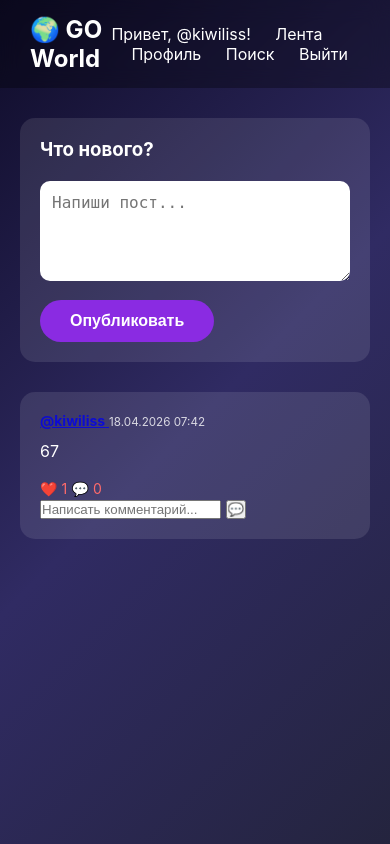
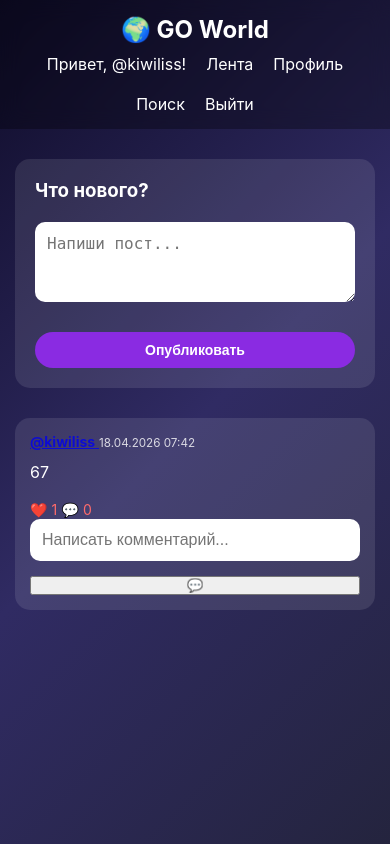
Before and after one commit to kiwiliwwi9-afk/GO-World, a Flask app: page /feed in a window 390 px wide. Run offline with Flask 3, Linux system fonts and the light colour scheme; a user stored in the database is signed in; data comes from the database, SQL or seed files in the repository; data that the repository does not hold is empty.

Commit message:
Update style.css

```diff
--- a/static/style.css
+++ b/static/style.css
@@ -43,6 +43,7 @@
     gap: 20px;
     justify-content: center;
     margin-bottom: 60px;
+    flex-wrap: wrap;
 }
 
 .btn {
@@ -73,6 +74,7 @@
     background: #8a2be2;
 }
 
+/* ===== НАВИГАЦИЯ ===== */
 .navbar {
     display: flex;
     justify-content: space-between;
@@ -80,6 +82,8 @@
     padding: 15px 30px;
     background: rgba(0,0,0,0.3);
     backdrop-filter: blur(10px);
+    flex-wrap: wrap;
+    gap: 10px;
 }
 
 .nav-brand {
@@ -87,16 +91,22 @@
     font-weight: bold;
 }
 
-.nav-links a {
+.nav-links {
+    display: flex;
+    gap: 20px;
+    flex-wrap: wrap;
+}
+
+.nav-links a, .nav-links span {
     color: white;
     text-decoration: none;
-    margin-left: 20px;
 }
 
 .nav-links a:hover {
     text-decoration: underline;
 }
 
+/* ===== ЛЕНТА И ПРОФИЛЬ ===== */
 .feed-container, .profile-container {
     max-width: 700px;
     margin: 30px auto;
@@ -131,14 +141,18 @@
 .post-header {
     display: flex;
     justify-content: space-between;
+    align-items: center;
     margin-bottom: 10px;
     font-size: 14px;
     opacity: 0.8;
+    flex-wrap: wrap;
+    gap: 10px;
 }
 
 .post-content {
     margin-bottom: 15px;
     line-height: 1.5;
+    word-break: break-word;
 }
 
 .post-actions a, .like-btn {
@@ -147,6 +161,15 @@
     font-size: 14px;
 }
 
+.post-footer {
+    display: flex;
+    justify-content: space-between;
+    margin-top: 10px;
+    font-size: 12px;
+    opacity: 0.7;
+}
+
+/* ===== ПРОФИЛЬ ===== */
 .profile-header {
     display: flex;
     gap: 30px;
@@ -154,10 +177,16 @@
     border-radius: 20px;
     padding: 30px;
     margin-bottom: 30px;
+    flex-wrap: wrap;
 }
 
 .avatar {
     font-size: 80px;
+}
+
+.profile-info {
+    flex: 1;
+    min-width: 200px;
 }
 
 .profile-info h2 {
@@ -167,6 +196,7 @@
 .bio {
     margin-bottom: 15px;
     opacity: 0.8;
+    word-break: break-word;
 }
 
 .stats {
@@ -174,12 +204,28 @@
     gap: 20px;
     margin-bottom: 20px;
     font-size: 14px;
+    flex-wrap: wrap;
 }
 
 .user-posts .post {
     background: rgba(255,255,255,0.05);
 }
 
+/* ===== ФОРМЫ ===== */
+form {
+    display: flex;
+    flex-direction: column;
+    gap: 15px;
+}
+
+input, textarea {
+    padding: 12px;
+    border-radius: 10px;
+    border: none;
+    font-size: 16px;
+}
+
+/* ===== АЛЕРТЫ ===== */
 .alert {
     padding: 10px;
     border-radius: 8px;
@@ -196,8 +242,96 @@
     border: 1px solid #ff0000;
 }
 
-.margo {
-    margin-top: 40px;
-    font-size: 14px;
-    opacity: 0.6;
+.alert-info {
+    background: rgba(0,255,255,0.2);
+    border: 1px solid #00ffff;
 }
+
+/* ===== КНОПКИ ПОДПИСКИ ===== */
+.follow-btn, .unfollow-btn {
+    font-size: 12px;
+    padding: 4px 10px;
+    border-radius: 20px;
+    text-decoration: none;
+    background: rgba(255,255,255,0.2);
+    color: white;
+}
+
+.follow-btn:hover {
+    background: #8a2be2;
+}
+
+.unfollow-btn {
+    background: rgba(255,255,255,0.3);
+}
+
+.unfollow-btn:hover {
+    background: rgba(255,0,0,0.5);
+}
+
+/* ===== МОБИЛЬНАЯ ВЕРСИЯ (ВСЕ СТРАНИЦЫ) ===== */
+@media (max-width: 768px) {
+    .container {
+        padding: 30px 15px;
+    }
+
+    h1 {
+        font-size: 36px;
+    }
+
+    .logo {
+        font-size: 60px;
+    }
+
+    .navbar {
+        flex-direction: column;
+        text-align: center;
+        padding: 15px;
+    }
+
+    .nav-links {
+        justify-content: center;
+    }
+
+    .feed-container, .profile-container {
+        padding: 0 15px;
+    }
+
+    .create-post textarea {
+        height: 80px;
+    }
+
+    .post {
+        padding: 15px;
+    }
+
+    .profile-header {
+        flex-direction: column;
+        text-align: center;
+        gap: 15px;
+        padding: 20px;
+    }
+
+    .avatar {
+        font-size: 60px;
+    }
+
+    .stats {
+        justify-content: center;
+    }
+
+    .btn {
+        padding: 10px 20px;
+        font-size: 14px;
+    }
+
+    .buttons {
+        flex-direction: column;
+        gap: 10px;
+    }
+
+    .post-header {
+        flex-direction: column;
+        align-items: flex-start;
+    }
+}
```
